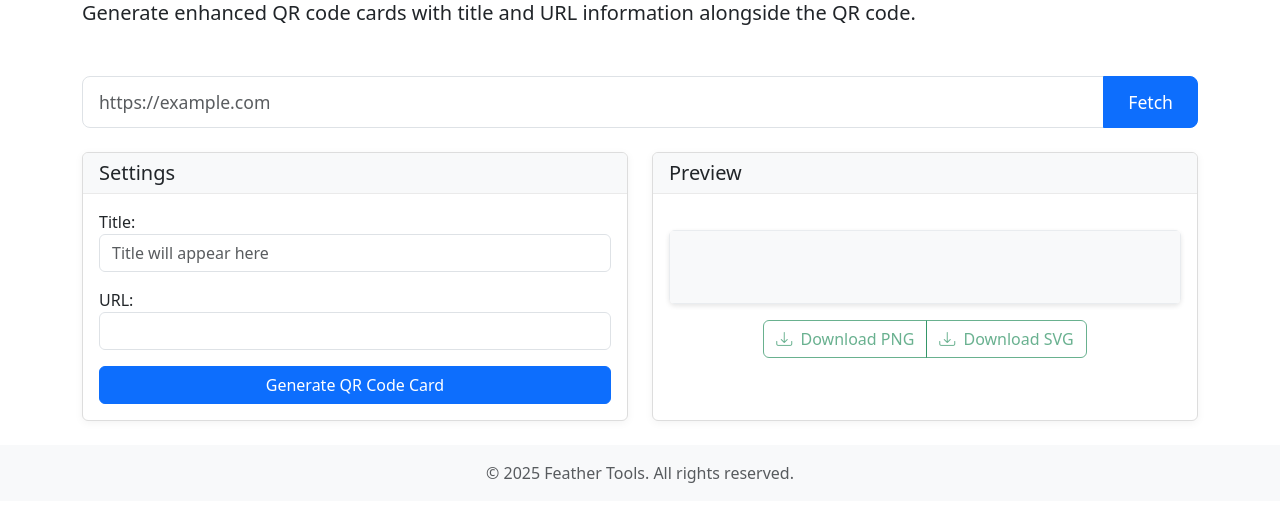
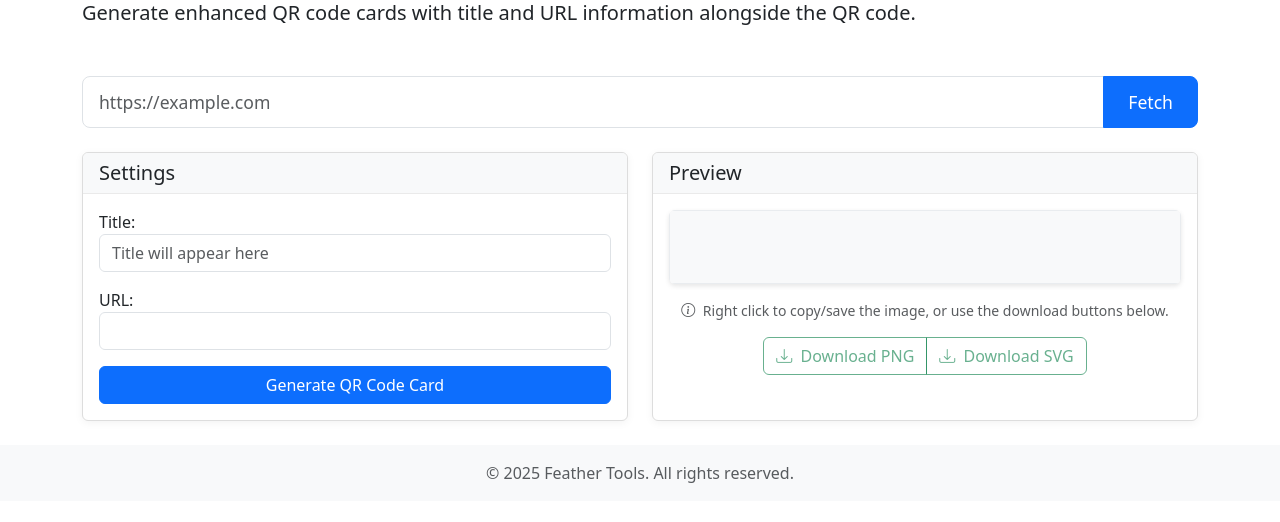
Before and after one commit to greatghoul/feather-tools, a Flask app: page /rich-qrcode in a window 1280 px wide. Shown: the part 154-676 px from the top of the page. Run offline with Flask 3, Linux system fonts and the light colour scheme; some libraries are stand-ins or nearby versions.

Commit message:
Update error handling and improve user notifications in QR code functionality

```diff
--- a/api/api.py
+++ b/api/api.py
@@ -78,7 +78,7 @@ def get_link_metadata():
         })
 
     except requests.RequestException as e:
-        return jsonify({'error': f'Failed to fetch URL: {str(e)}'}), 500
+        return jsonify({'error': f'Failed to fetch URL: {str(e)}'}), 400
     except UnicodeDecodeError:
         # If decoding fails, use filename as fallback
         path = urlparse(url).path
@@ -88,4 +88,4 @@ def get_link_metadata():
             'url': url
         })
     except Exception as e:
-        return jsonify({'error': f'Error processing request: {str(e)}'}), 500
+        return jsonify({'error': f'Error processing request: {str(e)}'}), 400
--- a/api/static/rich-qrcode/main.js
+++ b/api/static/rich-qrcode/main.js
@@ -1,4 +1,5 @@
 import QRCode from 'qrcode';
+import axios from 'axios';
 
 // Get form elements
 const form = document.getElementById('rich-qrcode-form');
@@ -94,9 +95,9 @@ function setFormDisabled(disabled) {
 
 // Function to fetch URL metadata
 function fetchUrlMetadata(url) {
-    fetch(`/api/link-meta?url=${encodeURIComponent(url)}`)
-        .then(response => response.json())
-        .then(data => {
+    axios.get(`/api/link-meta?url=${encodeURIComponent(url)}`)
+        .then(response => {
+            const data = response.data;
             console.log('Metadata received:', data);
             // Update title if available
             if (data.title) {
@@ -115,7 +116,7 @@ function fetchUrlMetadata(url) {
             console.error('Error fetching metadata:', error);
 
             // Show error message
-            notify('Failed to fetch', 'Please check the URL and try again.', 'danger');
+            notify('Failed to fetch', 'Please check the URL and try again.', 'error');
 
             // Use URL as title if metadata fetch fails
             if (!titleInput.value) {
@@ -299,14 +300,14 @@ function generateQRCodeCard() {
     })
     .catch(error => {
         console.error('Error generating QR code:', error);
-        notify('Failed to generate.', 'Please try again later.', 'danger');
+        notify('Failed to generate.', 'Please try again later.', 'error');
     });
 }
 
 // Handle PNG download button click
 downloadPngBtn.addEventListener('click', function() {
     if (!canvas.dataset.qrCodeUrl) {
-        notify('Failed to download.', 'Please generate the QR code first', 'danger');
+        notify('Failed to download.', 'Please generate the QR code first', 'error');
         return;
     }
 
@@ -322,7 +323,7 @@ downloadPngBtn.addEventListener('click', function() {
 // Handle SVG download button click
 downloadSvgBtn.addEventListener('click', function() {
     if (!canvas.dataset.qrCodeUrl) {
-        notify('Failed to download.', 'Please generate the QR code first', 'danger');
+        notify('Failed to download.', 'Please generate the QR code first', 'error');
         return;
     }
 
--- a/api/static/rich-qrcode/styles.css
+++ b/api/static/rich-qrcode/styles.css
@@ -19,7 +19,6 @@
   display: flex;
   justify-content: center;
   box-shadow: 0 2px 5px rgba(0, 0, 0, 0.1);
-  margin: 20px 0;
   border-radius: 6px;
   overflow: hidden;
   background-color: #f8f9fa;
--- a/api/templates/tools/rich-qrcode/index.html
+++ b/api/templates/tools/rich-qrcode/index.html
@@ -6,7 +6,8 @@
     <script type="importmap">
     {
         "imports": {
-            "qrcode": "https://cdn.jsdelivr.net/npm/qrcode@1.5.4/+esm"
+            "qrcode": "https://cdn.jsdelivr.net/npm/qrcode@1.5.4/+esm",
+            "axios": "https://cdn.jsdelivr.net/npm/axios@1.9.0/+esm"
         }
     }
     </script>
@@ -66,6 +67,10 @@
         <div class="qrcode-card-container mb-3">
           <canvas id="qrcode-card" width="860" height="120"></canvas>
         </div>
+        <div class="text-muted small mb-2">
+            <i class="bi bi-info-circle me-1"></i>
+            Right click to copy/save the image, or use the download buttons below.
+        </div>
         <div class="d-flex justify-content-center mt-3">
           <div class="btn-group">
             <button id="download-png-btn" class="btn btn-outline-success" disabled>
```
Also changed, not shown: tests/test_api.py (+1 -1 lines), README.md.
